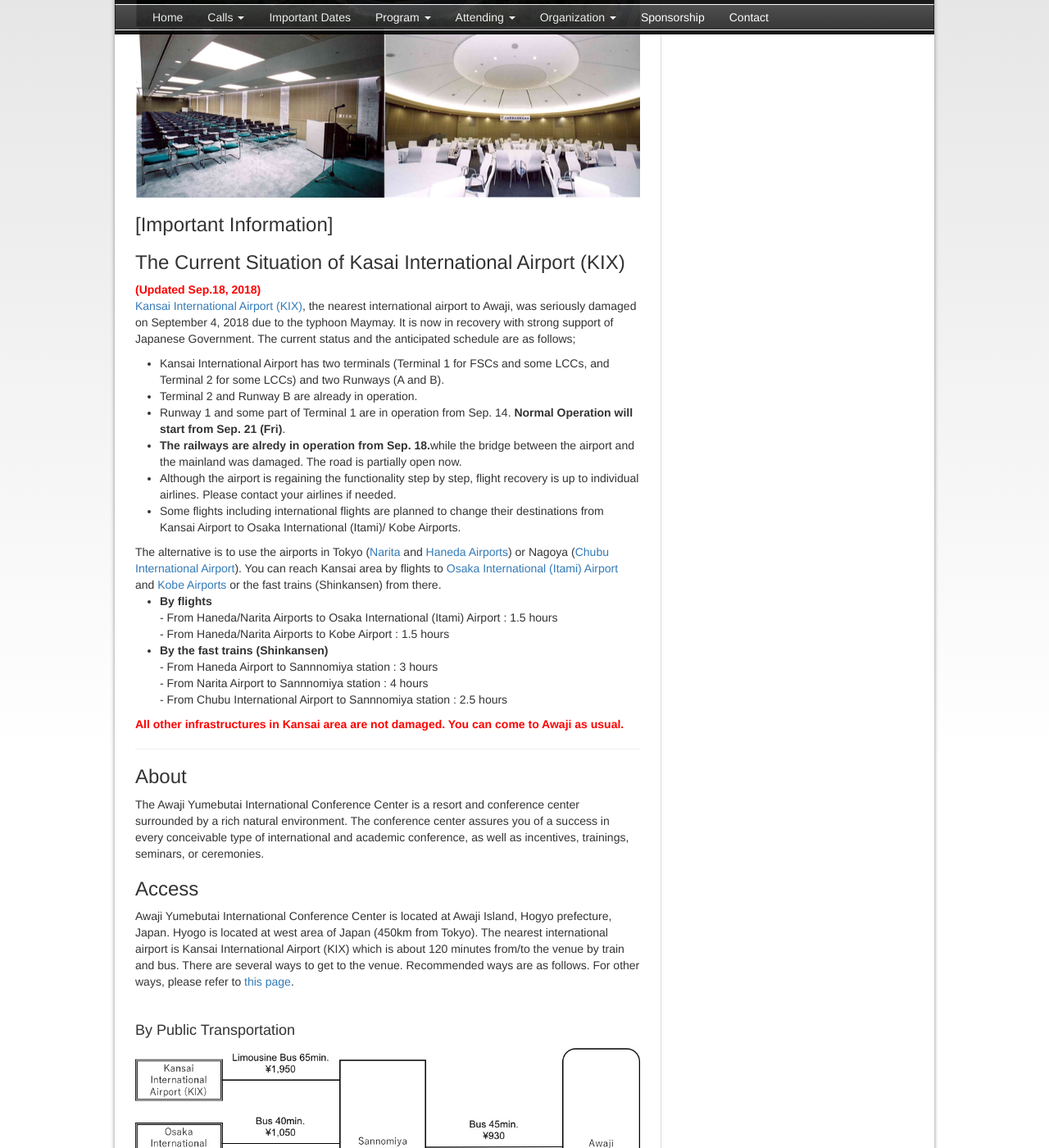
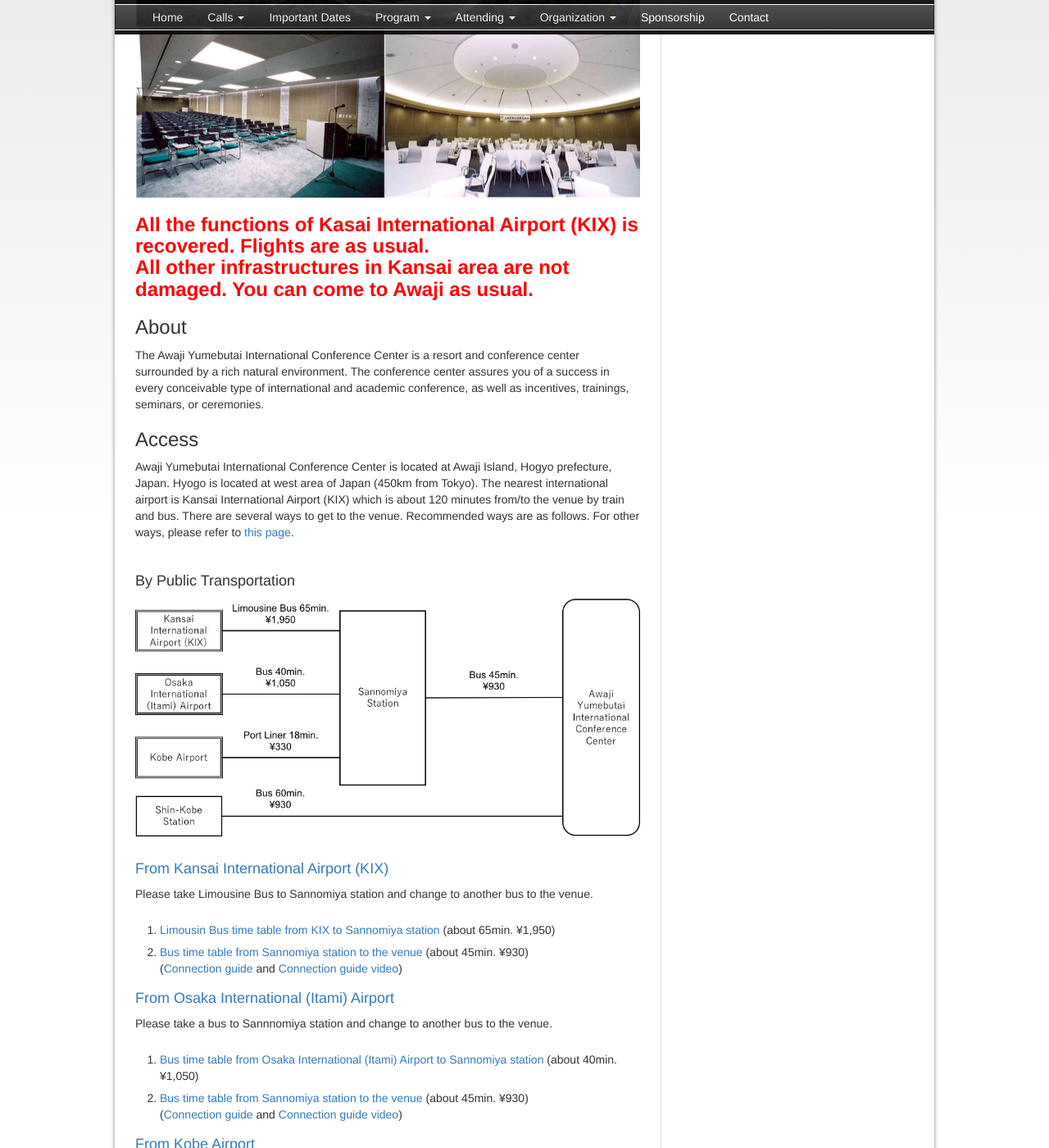
Before and after one commit to IJCKGconference/JIST2018, a Jekyll site: the page built from pages/attending/venue.html, in a window 1280 px wide and 1400 px high, scrolled down 1004 px. Shown: the whole window at 82% size. Built offline with Jekyll 4.4.1, drawn with Linux system fonts in a browser that asks for light colours; comment, search, counter and statistics services are not loaded.

Commit message:
KIX info

```diff
--- a/pages/attending/venue.html
+++ b/pages/attending/venue.html
@@ -22,7 +22,11 @@
 
 <img src="{{ site.baseurl }}/images/pages/conference_center.png" width="100%" alt="Awaji Yumebutai International Conference Center">
 
-<h3 id="aboutKIX">[Important Information]</h3>
+<h3 id="aboutKIX"><font color="red">
+<b>All the functions of Kasai International Airport (KIX) is recovered. Flights are as usual.<br>
+	All other infrastructures in Kansai area are not damaged. You can come to Awaji as usual.</b></font>
+</h3>
+<!--<h3 id="aboutKIX">[Important Information]</h3>
 
 <h3>The Current Situation of Kasai International Airport (KIX)</h3>
 <p><font color="red"><b>(Updated Sep.18, 2018)</b></font><br>
@@ -53,7 +57,7 @@
 <font color="red"><b>All other infrastructures in Kansai area are not damaged. You can come to Awaji as usual.</b></font>
 </p>
 <hr>
-
+-->
 
 <h3>About</h3>
 <p>
```
